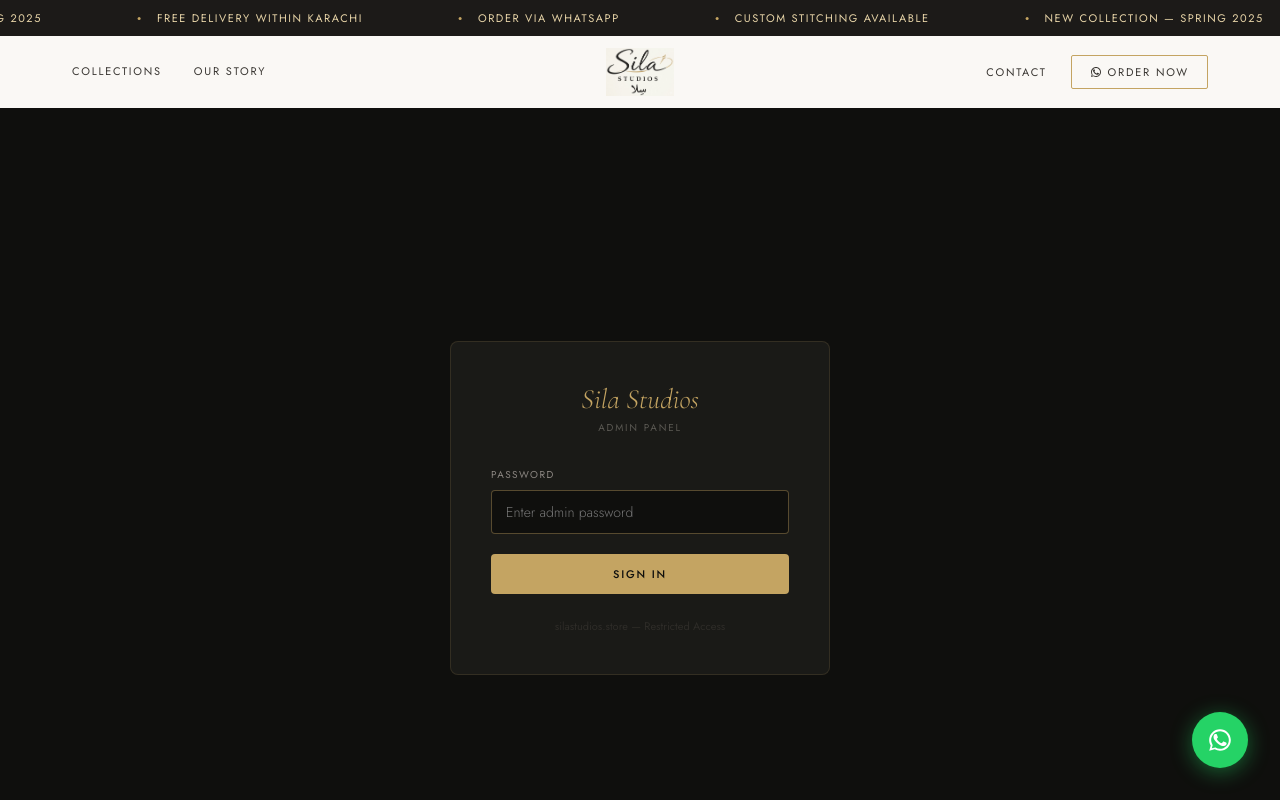
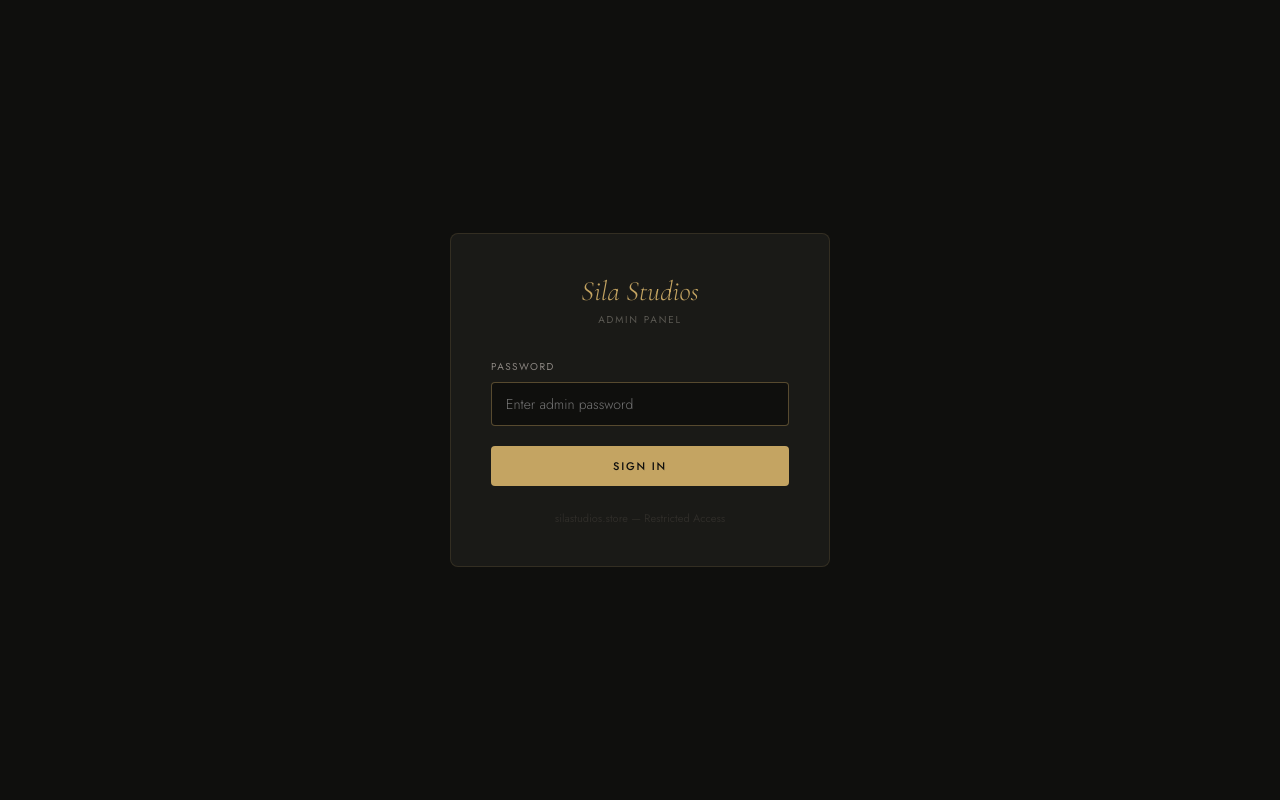
Before and after one commit to madil2331/sila-studios, a Next.js app: page /admin in a window 1280 px wide. Shown: the top 800 px of the page. Built offline with nearby package versions, Linux system fonts and the light colour scheme.

Commit message:
Fix: admin panel reset admin panel footer

```diff
--- a/app/admin/layout.js
+++ b/app/admin/layout.js
@@ -1,5 +1,4 @@
 import '../../app/globals.css'
-import PublicLayout from '@/components/PublicLayout'
 import './admin.css'
 
 export const metadata = {
@@ -18,8 +17,8 @@
           rel="stylesheet"
         />
       </head>
-     <body>
-        <PublicLayout>{children}</PublicLayout>
+      <body className="admin-body">
+        {children}
       </body>
     </html>
   )
--- a/app/layout.js
+++ b/app/layout.js
@@ -3,6 +3,7 @@
 import Footer from '@/components/Footer'
 import WhatsAppButton from '@/components/WhatsAppButton'
 import AnnouncementBar from '@/components/AnnouncementBar'
+import PublicLayout from '@/components/PublicLayout'
 
 export const metadata = {
   title: 'Sila Studios — Where Elegance Fits',
@@ -42,11 +43,7 @@
         />
       </head>
       <body>
-        <AnnouncementBar />
-        <Navbar />
-        <main>{children}</main>
-        <Footer />
-        <WhatsAppButton />
+        <PublicLayout>{children}</PublicLayout>
       </body>
     </html>
   )
```
